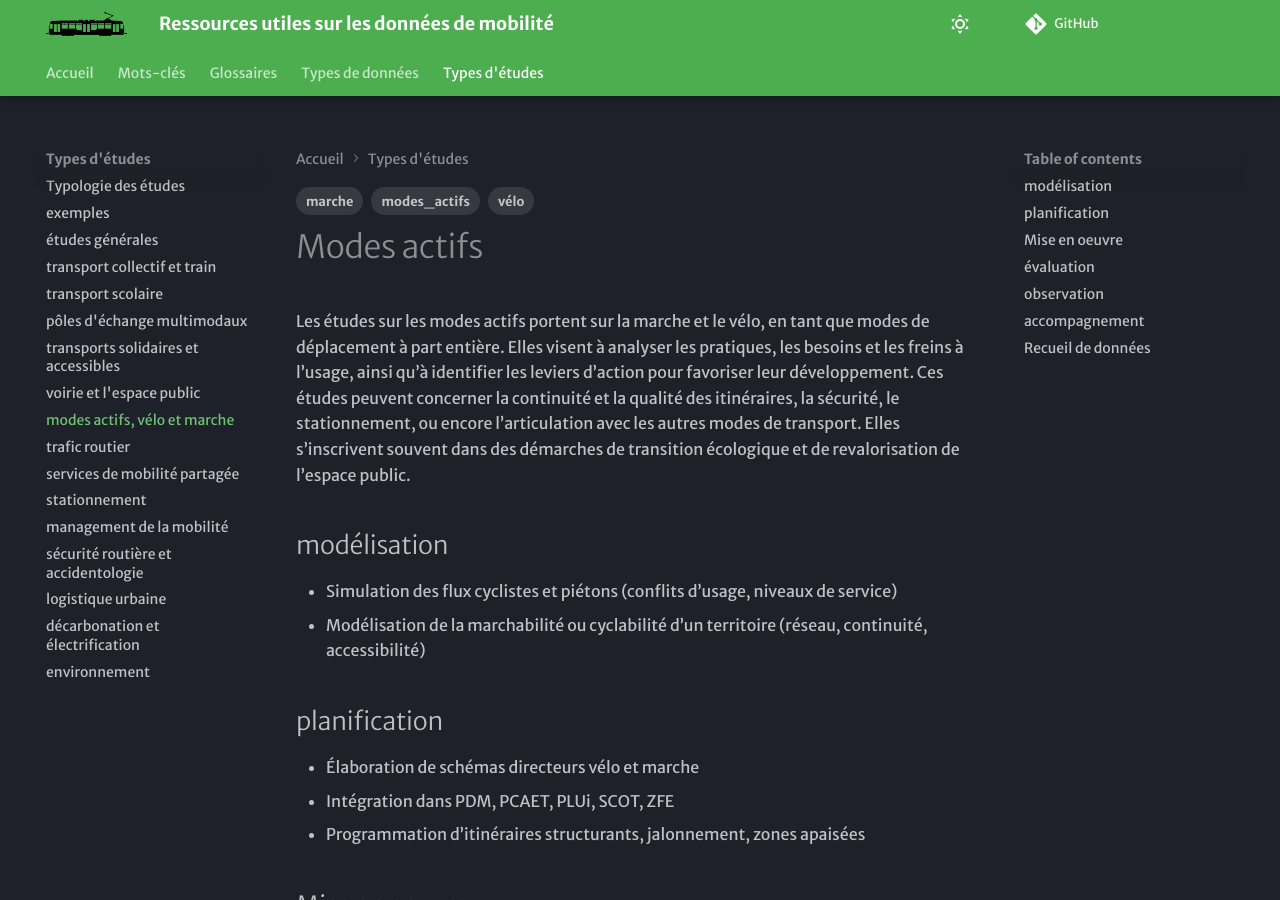
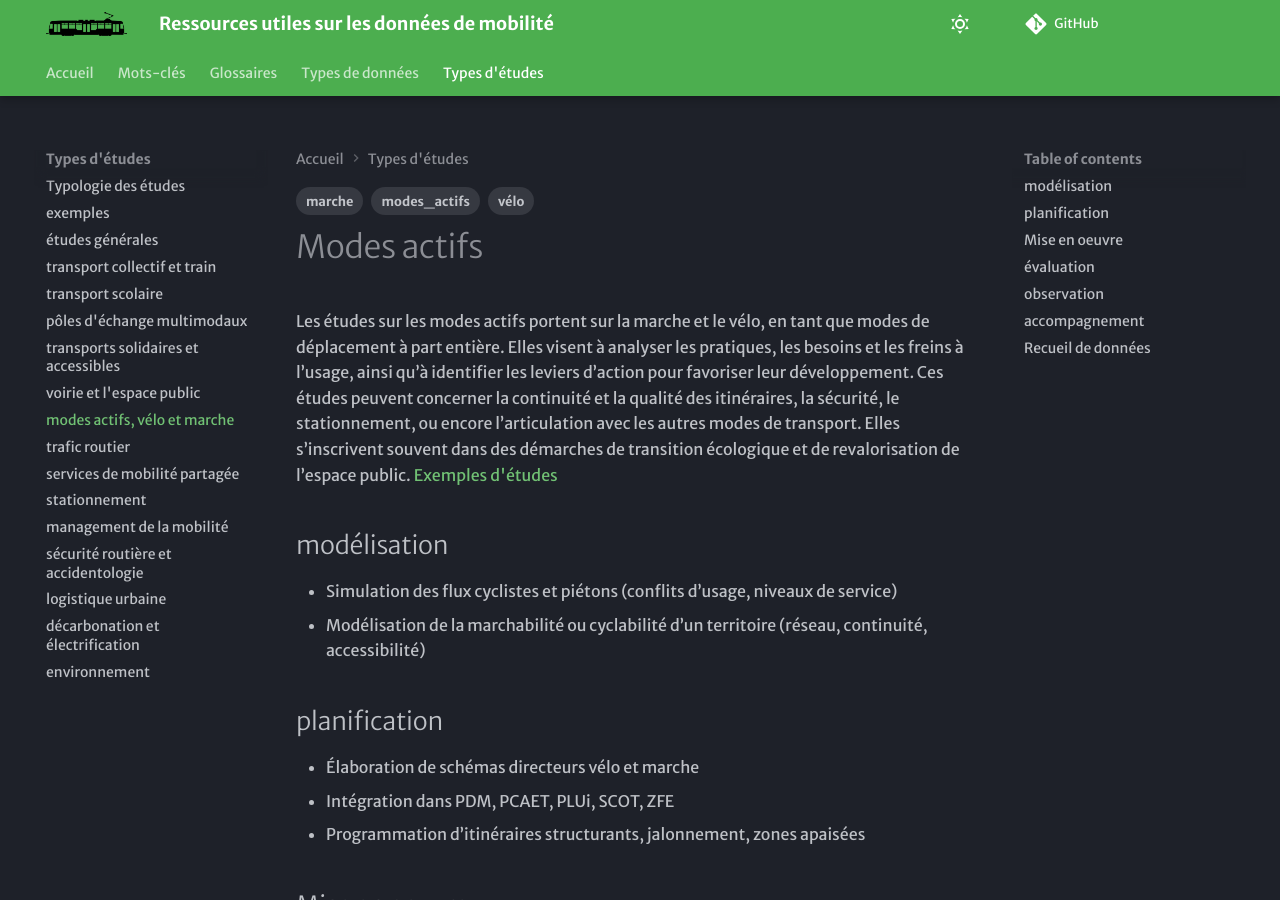
Before and after one commit to xdurang/mobscidat, an MkDocs documentation site: the page built from docs/type_etudes/TE_modes_actifs.md, in a window 1280 px wide and 900 px high. Built offline with MkDocs 1.6.1 and Material for MkDocs 9.7.7, drawn with Linux system fonts in a browser that asks for light colours; some web fonts are replaced; comment, search, counter and statistics services are not loaded.

Commit message:
Update TE_modes_actifs.md

```diff
--- a/docs/type_etudes/TE_modes_actifs.md
+++ b/docs/type_etudes/TE_modes_actifs.md
@@ -7,6 +7,7 @@ tags:
 ---
 # Modes actifs
 Les études sur les modes actifs portent sur la marche et le vélo, en tant que modes de déplacement à part entière. Elles visent à analyser les pratiques, les besoins et les freins à l’usage, ainsi qu’à identifier les leviers d’action pour favoriser leur développement. Ces études peuvent concerner la continuité et la qualité des itinéraires, la sécurité, le stationnement, ou encore l’articulation avec les autres modes de transport. Elles s’inscrivent souvent dans des démarches de transition écologique et de revalorisation de l’espace public.
+[Exemples d'études](https://documentsmarches.francemobilites.fr/Search/?sort=score&sortOrder=desc&highlight=true&facet=true&r=1&f_type=DOCUMENT&f_property.FMCode.PublicContractClass.natureOfPrestations_string=Etude%20service&l_property.FMCode.PublicContractClass.natureOfPrestations_string=25&l_property.FMCode.PublicContractClass.metierIndex_string=35&text=modes%20actifs%2Fv%C3%A9lo%2Fmarche&f_property.FMCode.PublicContractClass.metierIndex_string=Circulation%20douce&f_property.FMCode.PublicContractClass.metierIndex_string=Circulation%20cyclable&f_property.FMCode.PublicContractClass.metierIndex_string=Eco-mobilit%C3%A9&f_property.FMCode.PublicContractClass.metierIndex_string=Plan%20de%20d%C3%A9placement%20cyclable)
 
 ## modélisation
 - Simulation des flux cyclistes et piétons (conflits d’usage, niveaux de service)
```
